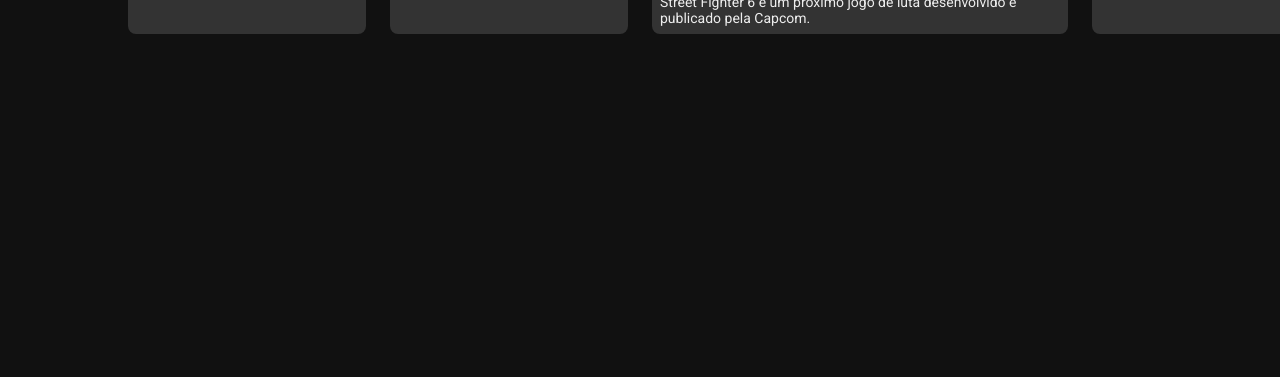
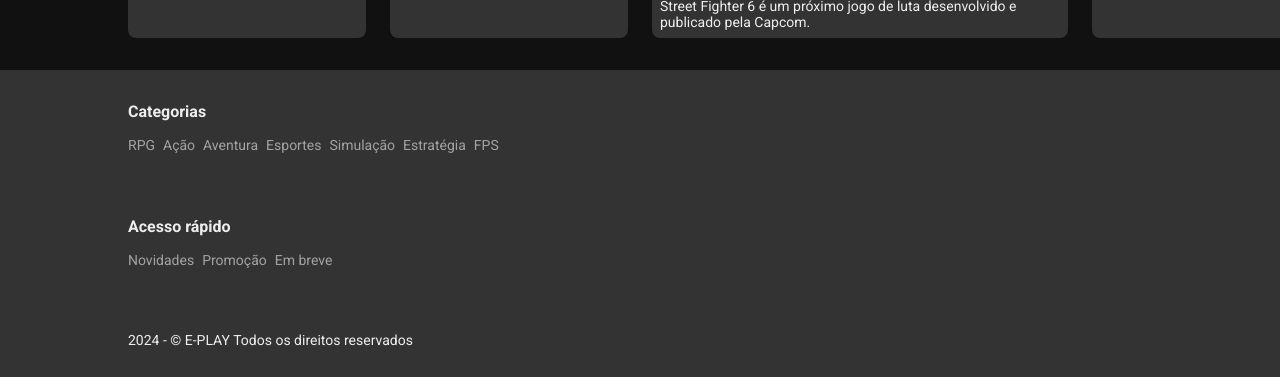
Before and after one commit to JoaopauloDevJ/e-commerce, a React (Create React App) app: page / in a window 1280 px wide. Shown: the part 1742-2119 px from the top of the page. Before the commit the page ends 1808 px from the top, so only its background shows below. Built offline with nearby package versions, Linux system fonts and the light colour scheme.

Commit message:
Adicionando o rodapé

```diff
--- a/src/App.tsx
+++ b/src/App.tsx
@@ -2,6 +2,7 @@ import { BrowserRouter } from 'react-router-dom'
 import { GlobalCss } from './stylos'
 import Rotas from './routes'
 import Header from './components/Header'
+import Footer from './components/Footer'
 
 function App() {
   return (
@@ -11,6 +12,7 @@ function App() {
         <Header />
       </div>
       <Rotas />
+      <Footer />
     </BrowserRouter>
   )
 }
--- /dev/null
+++ b/src/components/Footer/index.tsx
@@ -0,0 +1,53 @@
+import * as S from './styles'
+
+const currentYear = new Date().getFullYear()
+
+const Footer = () => (
+  <S.Container>
+    <div className="container">
+      <S.FooterSection>
+        <S.SectionTitle>Categorias</S.SectionTitle>
+        <S.Links>
+          <li>
+            <S.Link>RPG</S.Link>
+          </li>
+          <li>
+            <S.Link>Ação</S.Link>
+          </li>
+          <li>
+            <S.Link>Aventura</S.Link>
+          </li>
+          <li>
+            <S.Link>Esportes</S.Link>
+          </li>
+          <li>
+            <S.Link>Simulação</S.Link>
+          </li>
+          <li>
+            <S.Link>Estratégia</S.Link>
+          </li>
+          <li>
+            <S.Link>FPS</S.Link>
+          </li>
+        </S.Links>
+      </S.FooterSection>
+      <S.FooterSection>
+        <S.SectionTitle>Acesso rápido</S.SectionTitle>
+        <S.Links>
+          <li>
+            <S.Link>Novidades</S.Link>
+          </li>
+          <li>
+            <S.Link>Promoção</S.Link>
+          </li>
+          <li>
+            <S.Link>Em breve</S.Link>
+          </li>
+        </S.Links>
+      </S.FooterSection>
+      <p>{currentYear} - &copy; E-PLAY Todos os direitos reservados</p>
+    </div>
+  </S.Container>
+)
+
+export default Footer
--- /dev/null
+++ b/src/components/Footer/styles.ts
@@ -0,0 +1,28 @@
+import styled from 'styled-components'
+import { colors } from '../../stylos'
+
+export const Container = styled.footer`
+  background-color: ${colors.gray};
+  padding: 32px 0;
+  font-size: 14px;
+`
+
+export const SectionTitle = styled.h4`
+  color: ${colors.white};
+  font-size: 16px;
+  font-weight: bold;
+`
+export const Links = styled.ul`
+  display: flex;
+  margin-top: 16px;
+`
+
+export const Link = styled.a`
+  color: ${colors.lightGray};
+  text-decoration: none;
+  margin-right: 8px;
+`
+
+export const FooterSection = styled.div`
+  margin-bottom: 64px;
+`
--- a/src/components/Header/index.tsx
+++ b/src/components/Header/index.tsx
@@ -6,7 +6,9 @@ import Carrinho from '../../assets/images/carrinho.svg'
 const Header = () => (
   <S.HeadeBar>
     <div>
-      <img src={Logo} alt="EPLAY" />
+      <Link to="/">
+        <img src={Logo} alt="EPLAY" />
+      </Link>
       <nav>
         <S.Links>
           <S.LinkItem>
--- a/src/stylos.ts
+++ b/src/stylos.ts
@@ -4,7 +4,8 @@ export const colors = {
   black: '#111111',
   gray: '#333333',
   green: '#10AC84',
-  white: '#EEEEEE'
+  white: '#EEEEEE',
+  lightGray: '#A3A3A3'
 }
 
 export const GlobalCss = createGlobalStyle`
```
